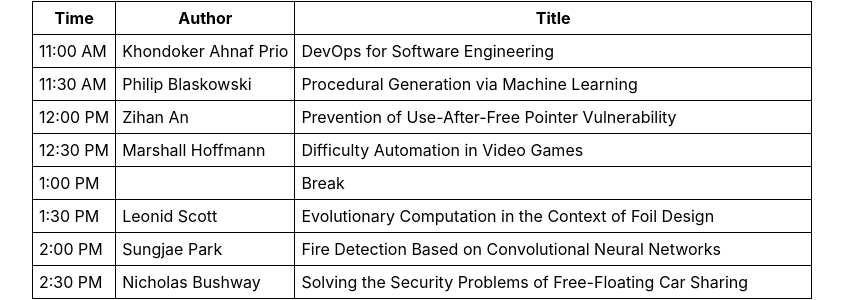
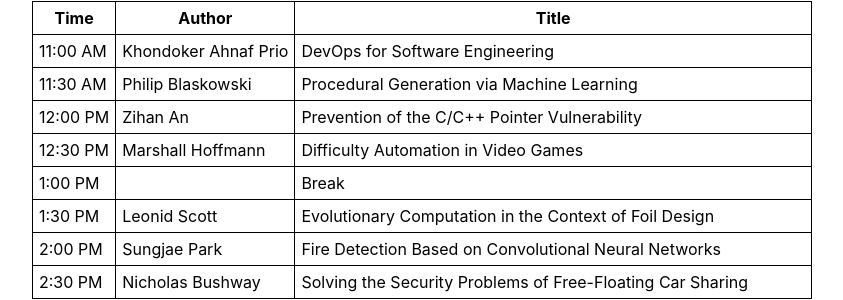
Before and after one commit to UMM-CSci/senior-seminar, a Jekyll site: the page built from current-schedule.html, in a window 1280 px wide. Shown: the part 507-807 px from the top of the page, without its empty margins (218-1061 px from the left). Built offline with Jekyll 4.4.1, drawn with Linux system fonts in a browser that asks for light colours.

Commit message:
fixed a topic

```diff
--- a/_seminars/spring2019/index.md
+++ b/_seminars/spring2019/index.md
@@ -34,7 +34,7 @@ papers:
     time: 2019-04-20 11:30 AM
     room: Sci 3650
 
-  - title: Prevention of Use-After-Free Pointer Vulnerability
+  - title: Prevention of the C/C++ Pointer Vulnerability
     author: Zihan An
     time: 2019-04-20 12:00 PM
     room: Sci 3650
```
